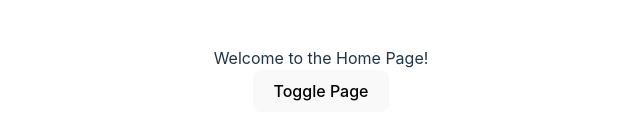
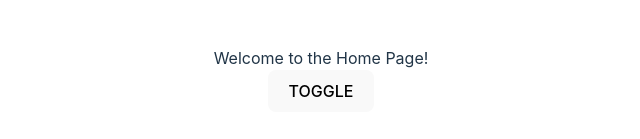
Before and after one commit to Dung2703/BKhrono, a React (Vite) app in the folder client/: page / in a window 1280 px wide. Shown: the part 321-460 px from the top of the page, without its empty margins (319-959 px from the left). Built offline with nearby package versions, Linux system fonts and the light colour scheme.

Commit message:
Change button text

```diff
--- a/client/src/App.jsx
+++ b/client/src/App.jsx
@@ -1,6 +1,6 @@
 import { useState } from 'react'
-import reactLogo from './assets/react.svg'
-import viteLogo from '/vite.svg'
+// import reactLogo from './assets/react.svg'
+// import viteLogo from '/vite.svg'
 import Button from './components/Button'
 import HomePage from './pages/HomePage'
 import ResultPage from './pages/ResultPage'
--- a/client/src/components/Button.jsx
+++ b/client/src/components/Button.jsx
@@ -6,9 +6,10 @@ function getFunction(onClickFunction, type) {
 }
 
 export default function Button({ onClickFunction, type }) {
+
     return (
         <div>
-            <button onClick={() => getFunction(onClickFunction, type)}>Toggle Page</button>
+            <button onClick={() => getFunction(onClickFunction, type)}>{type.toUpperCase()}</button>
         </div>
     )
 }
```
